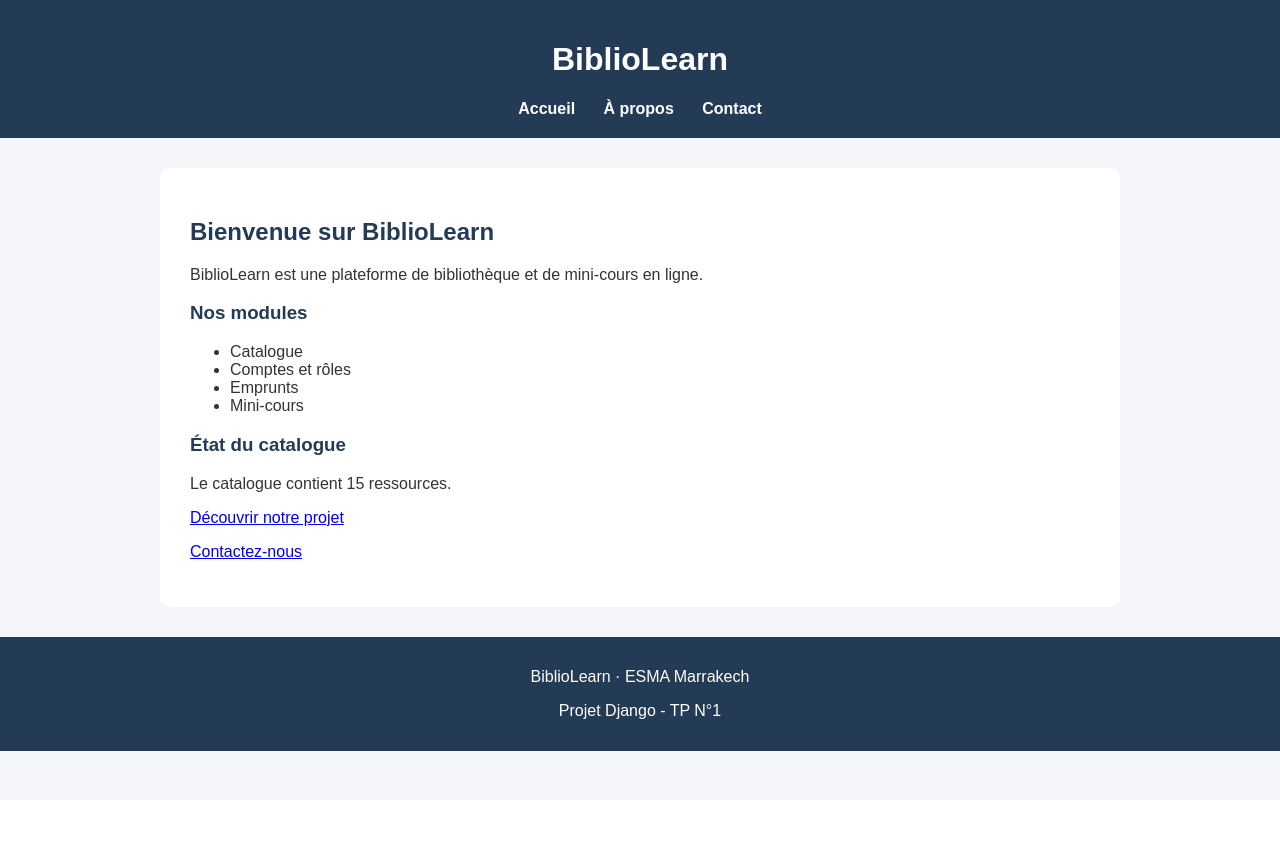
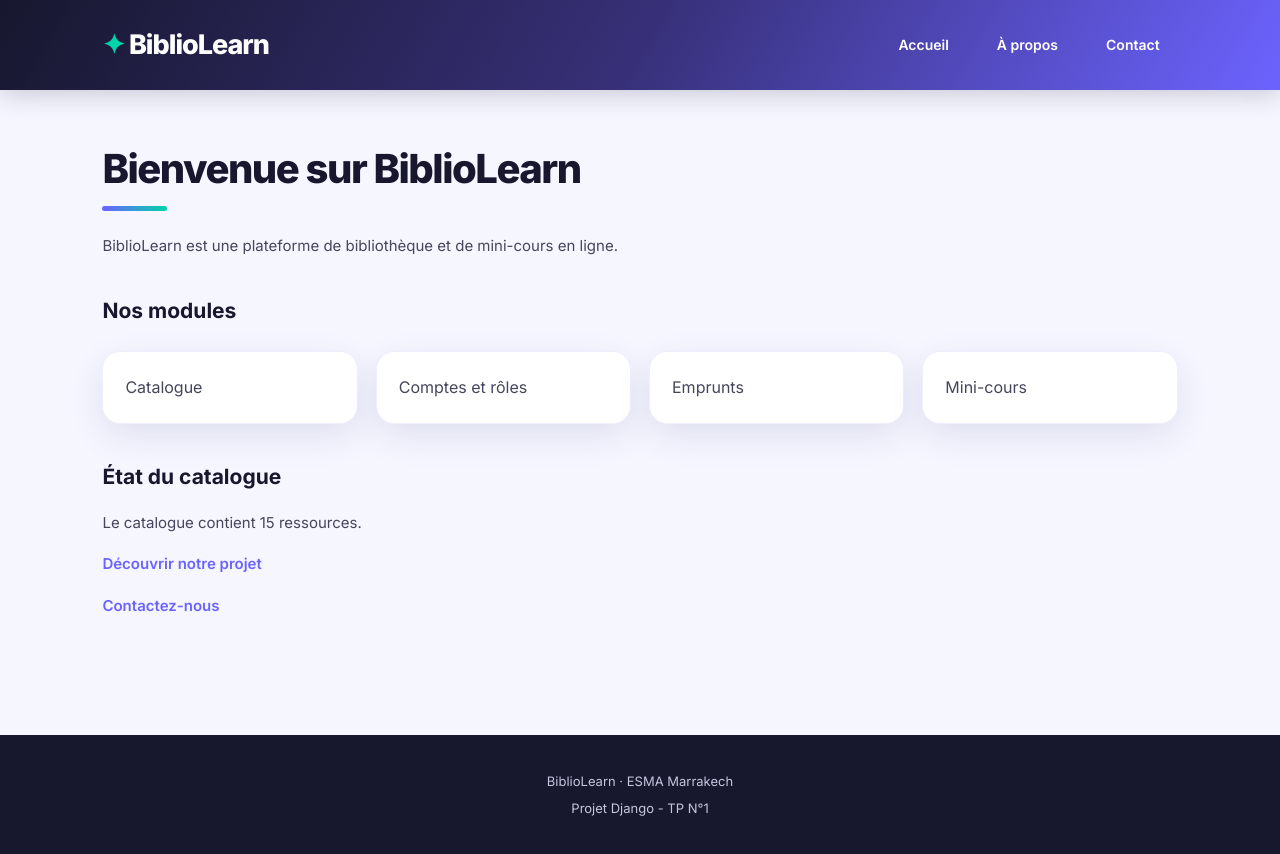
Before and after one commit to Elhkim-khaoula/biblio-learn, a Django app: page / in a window 1280 px wide. Before the commit the page ends 751 px from the top, so only its background shows below. Run offline with Django 5.2, Linux system fonts and the light colour scheme.

Commit message:
Ajout du style CSS version 2 au projet BiblioLearn

```diff
--- a/pages/static/pages/style.css
+++ b/pages/static/pages/style.css
@@ -1,72 +1,314 @@
 
-/* Style général */
+/* ==============================
+   BIBLIOLEARN - MODERN DESIGN
+   ============================== */
+
+@import url('https://fonts.googleapis.com/css2?family=Inter:wght@400;500;600;700;800&display=swap');
+
+:root {
+    --primary: #6c63ff;
+    --secondary: #8b5cf6;
+    --accent: #00d4aa;
+    --dark: #17172e;
+    --text: #45455c;
+    --light: #f5f6ff;
+    --white: #ffffff;
+    --shadow: 0 12px 35px rgba(40, 35, 100, 0.10);
+    --radius: 18px;
+}
+
+* {
+    margin: 0;
+    padding: 0;
+    box-sizing: border-box;
+}
+
+html {
+    scroll-behavior: smooth;
+}
 
 body {
-    font-family: Arial, sans-serif;
-    background-color: #f4f6f9;
-    color: #333;
-    margin: 0;
-    padding: 0;
+    font-family: 'Inter', sans-serif;
+    background: var(--light);
+    color: var(--text);
+    line-height: 1.7;
 }
 
-/* En-tête */
+/* ==============================
+   HEADER & NAVIGATION
+   ============================== */
 
 header {
-    background-color: #243b55;
-    color: white;
-    padding: 20px;
-    text-align: center;
+    background: linear-gradient(120deg, #17172e, #373078, #6c63ff);
+    color: var(--white);
+    padding: 22px 8%;
+    display: flex;
+    align-items: center;
+    justify-content: space-between;
+    flex-wrap: wrap;
+    gap: 20px;
+    box-shadow: 0 5px 25px rgba(23, 23, 46, 0.2);
 }
 
-/* Menu */
+header h1 {
+    font-size: 27px;
+    font-weight: 800;
+    letter-spacing: -1px;
+}
+
+header h1::before {
+    content: "✦ ";
+    color: var(--accent);
+}
 
 nav {
-    margin-top: 15px;
+    display: flex;
+    align-items: center;
+    gap: 12px;
+    flex-wrap: wrap;
 }
 
 nav a {
-    color: white;
+    color: var(--white);
     text-decoration: none;
-    margin: 0 12px;
-    font-weight: bold;
+    font-size: 14px;
+    font-weight: 600;
+    padding: 10px 18px;
+    border-radius: 30px;
+    transition: all 0.3s ease;
 }
 
 nav a:hover {
-    color: #f0c674;
+    background: var(--white);
+    color: var(--primary);
+    transform: translateY(-3px);
 }
 
-/* Contenu */
+/* ==============================
+   MAIN CONTENT
+   ============================== */
 
 main {
-    background-color: white;
-    max-width: 900px;
-    margin: 30px auto;
-    padding: 30px;
-    border-radius: 10px;
+    width: 84%;
+    max-width: 1150px;
+    min-height: 65vh;
+    margin: 55px auto;
+    animation: appear 0.8s ease;
 }
 
-/* Titres */
-
-h2, h3 {
-    color: #243b55;
+@keyframes appear {
+    from {
+        opacity: 0;
+        transform: translateY(25px);
+    }
+    to {
+        opacity: 1;
+        transform: translateY(0);
+    }
 }
 
-/* Boutons et liens */
+h2 {
+    color: var(--dark);
+    font-size: clamp(28px, 4vw, 40px);
+    font-weight: 800;
+    line-height: 1.2;
+    margin-bottom: 22px;
+    letter-spacing: -1.5px;
+}
+
+h2::after {
+    content: "";
+    display: block;
+    width: 65px;
+    height: 5px;
+    margin-top: 13px;
+    border-radius: 10px;
+    background: linear-gradient(90deg, var(--primary), var(--accent));
+}
+
+h3 {
+    color: var(--dark);
+    font-size: 21px;
+    margin: 35px 0 15px;
+    font-weight: 700;
+}
+
+p {
+    margin-bottom: 16px;
+    font-size: 15px;
+}
+
+/* ==============================
+   LISTS & MODULES
+   ============================== */
+
+ul {
+    list-style: none;
+    display: grid;
+    grid-template-columns: repeat(auto-fit, minmax(210px, 1fr));
+    gap: 18px;
+    margin: 22px 0;
+}
+
+li {
+    background: var(--white);
+    padding: 22px;
+    border-radius: var(--radius);
+    box-shadow: var(--shadow);
+    border: 1px solid #eeeeff;
+    transition: all 0.3s ease;
+}
+
+li:hover {
+    transform: translateY(-7px);
+    border-color: var(--primary);
+    box-shadow: 0 18px 35px rgba(108, 99, 255, 0.15);
+}
+
+/* ==============================
+   LINKS & BUTTONS
+   ============================== */
+
+a {
+    color: var(--primary);
+}
+
+main a {
+    text-decoration: none;
+    font-weight: 600;
+    transition: 0.3s;
+}
+
+main a:hover {
+    color: var(--secondary);
+}
 
 button {
-    background-color: #243b55;
-    color: white;
-    padding: 10px 20px;
     border: none;
-    border-radius: 5px;
+    background: linear-gradient(120deg, var(--primary), var(--secondary));
+    color: var(--white);
+    padding: 13px 28px;
+    border-radius: 30px;
+    font-family: inherit;
+    font-size: 14px;
+    font-weight: 700;
     cursor: pointer;
+    box-shadow: 0 8px 20px rgba(108, 99, 255, 0.25);
+    transition: all 0.3s ease;
 }
 
-/* Pied de page */
+button:hover {
+    transform: translateY(-4px);
+    box-shadow: 0 12px 25px rgba(108, 99, 255, 0.35);
+}
+
+/* ==============================
+   CONTACT FORM
+   ============================== */
+
+form {
+    background: var(--white);
+    padding: 35px;
+    border-radius: 22px;
+    max-width: 700px;
+    box-shadow: var(--shadow);
+    border: 1px solid #eeeeff;
+    margin-top: 25px;
+}
+
+form p {
+    margin-bottom: 20px;
+}
+
+form label {
+    display: block;
+    color: var(--dark);
+    font-weight: 600;
+    margin-bottom: 8px;
+}
+
+input,
+textarea {
+    width: 100%;
+    padding: 14px 16px;
+    border: 1px solid #e1e2f0;
+    border-radius: 12px;
+    font-family: inherit;
+    font-size: 14px;
+    outline: none;
+    background: #fafaff;
+    transition: all 0.3s ease;
+}
+
+input:focus,
+textarea:focus {
+    border-color: var(--primary);
+    background: var(--white);
+    box-shadow: 0 0 0 4px rgba(108, 99, 255, 0.10);
+}
+
+textarea {
+    min-height: 150px;
+    resize: vertical;
+}
+
+/* ==============================
+   FOOTER
+   ============================== */
 
 footer {
-    background-color: #243b55;
-    color: white;
+    background: var(--dark);
+    color: #c5c5df;
     text-align: center;
-    padding: 15px;
+    padding: 30px 15px;
+    margin-top: 70px;
 }
+
+footer p {
+    margin: 5px;
+    font-size: 13px;
+}
+
+/* ==============================
+   RESPONSIVE DESIGN
+   ============================== */
+
+@media (max-width: 768px) {
+    header {
+        flex-direction: column;
+        text-align: center;
+        padding: 22px 5%;
+    }
+
+    nav {
+        justify-content: center;
+    }
+
+    nav a {
+        padding: 8px 12px;
+        font-size: 13px;
+    }
+
+    main {
+        width: 90%;
+        margin: 35px auto;
+    }
+
+    form {
+        padding: 22px;
+    }
+
+    ul {
+        grid-template-columns: 1fr;
+    }
+}
+
+@media (prefers-reduced-motion: reduce) {
+    *,
+    *::before,
+    *::after {
+        animation-duration: 0.01ms !important;
+        transition-duration: 0.01ms !important;
+        scroll-behavior: auto !important;
+    }
+}
```
